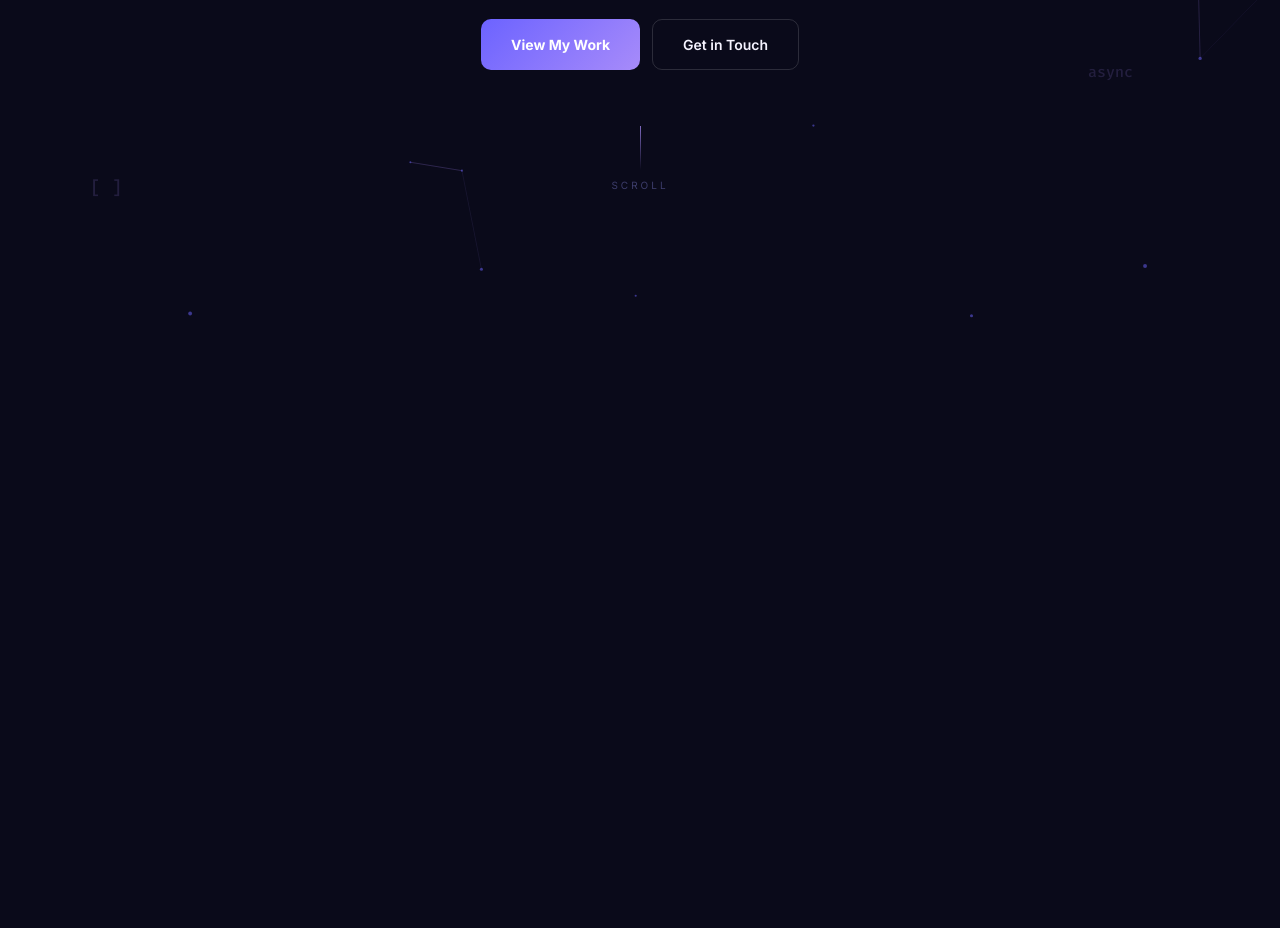
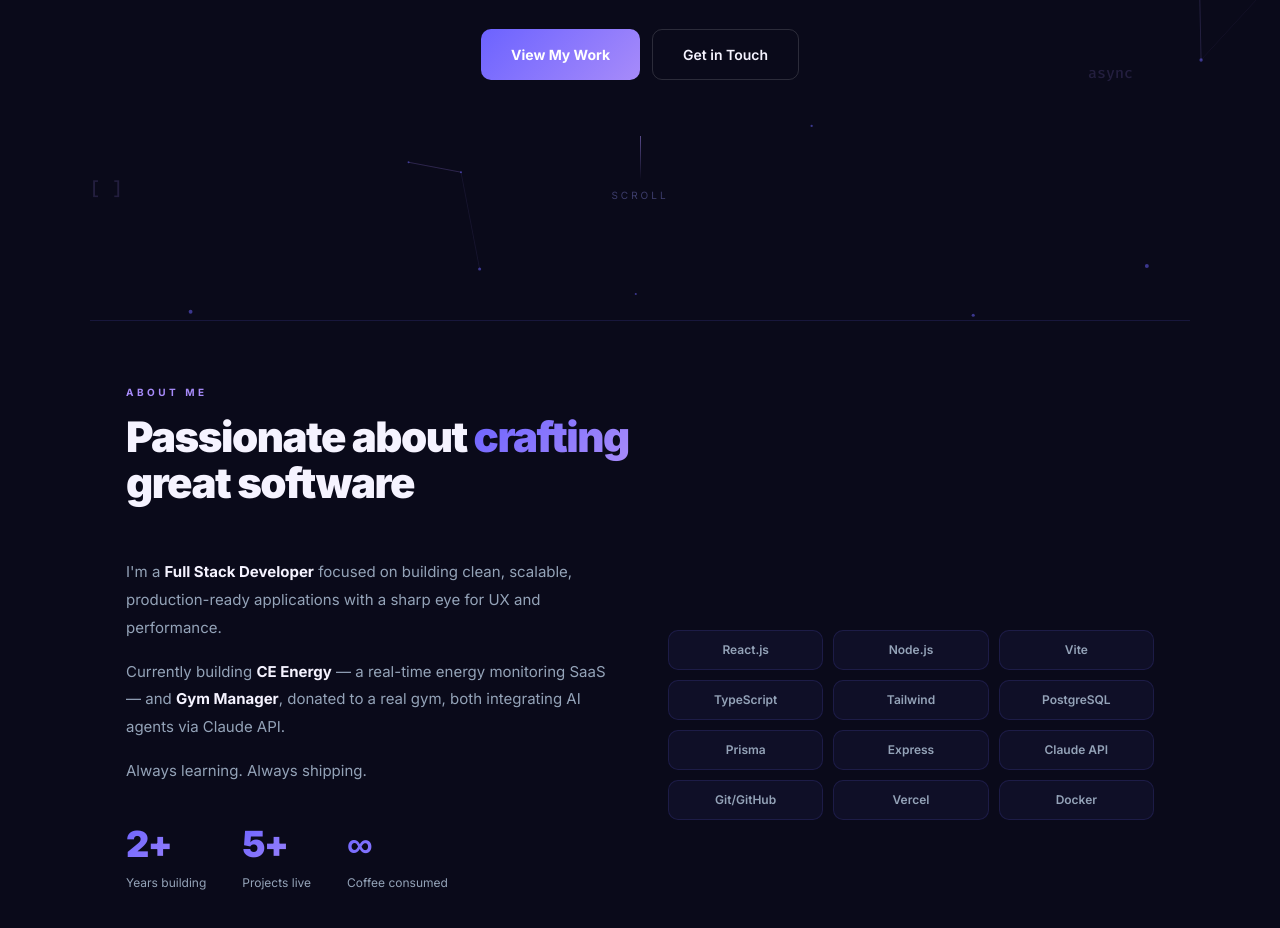
Before and after one commit to J-LopezE/portafolio, a React (Vite) app: page / in a window 1280 px wide. Shown: the part 480-1408 px from the top of the page. Before the commit the page ends 800 px from the top, so only its background shows below. Built offline with nearby package versions, Linux system fonts and the light colour scheme.

Commit message:
feat: about section  bio, stats, tech stack grid and scroll reveal

```diff
--- a/src/App.jsx
+++ b/src/App.jsx
@@ -5,12 +5,15 @@
  * @module App
  */
 
+import { useEffect } from "react";
 import { useThemeContext } from "./store/ThemeContext";
 import Navbar from "./components/layout/Navbar";
 import ParticlesBackground from "./components/layout/ParticlesBackground";
 import AuroraEffect from "./components/layout/AuroraEffect";
 import CodeSymbols from "./components/layout/CodeSymbols";
 import Hero from "./sections/Hero";
+import About from "./sections/About";
+import useReveal from "./hooks/useReveal";
 
 /**
  * Root component — entry point of the UI tree
@@ -18,7 +21,11 @@ import Hero from "./sections/Hero";
  */
 const App = () => {
   const { isDark, toggleTheme } = useThemeContext();
-
+  useReveal();
+  // Scroll to top on mount
+  useEffect(() => {
+    window.scrollTo(0, 0);
+  }, []);
   return (
     <div
       style={{
@@ -31,7 +38,11 @@ const App = () => {
       <AuroraEffect />
       <CodeSymbols />
       <Navbar />
-      <Hero />
+      <main>
+        <Hero />
+        <hr className="sep" />
+        <About />
+      </main>
     </div>
   );
 };
--- /dev/null
+++ b/src/hooks/useReveal.js
@@ -0,0 +1,35 @@
+/**
+ * @fileoverview Scroll reveal hook
+ * @description Uses IntersectionObserver to add 'visible' class
+ * to elements with 'reveal' class when they enter the viewport.
+ * @module hooks/useReveal
+ */
+
+import { useEffect } from "react";
+
+/**
+ * Activates scroll reveal animations on elements with class 'reveal'
+ * @returns {void}
+ */
+const useReveal = () => {
+  useEffect(() => {
+    const observer = new IntersectionObserver(
+      (entries) => {
+        entries.forEach((entry) => {
+          if (entry.isIntersecting) {
+            entry.target.classList.add("visible");
+          }
+        });
+      },
+      { threshold: 0.1 },
+    );
+
+    document.querySelectorAll(".reveal").forEach((el) => {
+      observer.observe(el);
+    });
+
+    return () => observer.disconnect();
+  }, []);
+};
+
+export default useReveal;
--- /dev/null
+++ b/src/sections/About.jsx
@@ -0,0 +1,98 @@
+/**
+ * @fileoverview About section component
+ * @description Presents personal bio, stats and tech stack.
+ * Two-column grid layout — stacks to single column on mobile.
+ * @module sections/About
+ */
+
+import { useThemeContext } from "../store/ThemeContext";
+
+/**
+ * Tech stack chips data
+ * @type {string[]}
+ */
+const TECH_STACK = [
+  "React.js",
+  "Node.js",
+  "Vite",
+  "TypeScript",
+  "Tailwind",
+  "PostgreSQL",
+  "Prisma",
+  "Express",
+  "Claude API",
+  "Git/GitHub",
+  "Vercel",
+  "Docker",
+];
+
+/**
+ * Personal stats data
+ * @type {Array<{number: string, label: string}>}
+ */
+const STATS = [
+  { number: "2+", label: "Years building" },
+  { number: "5+", label: "Projects live" },
+  { number: "∞", label: "Coffee consumed" },
+];
+
+/**
+ * About component
+ * @returns {JSX.Element}
+ */
+const About = () => {
+  const { isDark } = useThemeContext();
+
+  return (
+    <section className="about section-wrap" id="about">
+      {/* Section header */}
+      <div className="section-header reveal">
+        <span className="section-label">About me</span>
+        <h2 className="section-title">
+          Passionate about <span className="gradient-text">crafting</span>
+          <br />
+          great software
+        </h2>
+      </div>
+
+      {/* Two column grid */}
+      <div className="about__grid reveal">
+        {/* Left — Bio + Stats */}
+        <div className="about__bio">
+          <p className="about__text">
+            I'm a <strong>Full Stack Developer</strong> focused on building
+            clean, scalable, production-ready applications with a sharp eye for
+            UX and performance.
+          </p>
+          <p className="about__text">
+            Currently building <strong>CE Energy</strong> — a real-time energy
+            monitoring SaaS — and <strong>Gym Manager</strong>, donated to a
+            real gym, both integrating AI agents via Claude API.
+          </p>
+          <p className="about__text">Always learning. Always shipping.</p>
+
+          {/* Stats */}
+          <div className="about__stats">
+            {STATS.map((stat) => (
+              <div key={stat.label} className="about__stat">
+                <span className="about__stat-number">{stat.number}</span>
+                <span className="about__stat-label">{stat.label}</span>
+              </div>
+            ))}
+          </div>
+        </div>
+
+        {/* Right — Tech Stack */}
+        <div className="about__stack">
+          {TECH_STACK.map((tech) => (
+            <span key={tech} className="tech-chip">
+              {tech}
+            </span>
+          ))}
+        </div>
+      </div>
+    </section>
+  );
+};
+
+export default About;
--- a/src/styles/global.css
+++ b/src/styles/global.css
@@ -159,7 +159,7 @@
   justify-content: center;
   flex-direction: column;
   text-align: center;
-  padding: 100px 24px 60px;
+  padding: 100px 24px 40px;
 }
 
 .hero__badge {
@@ -344,13 +344,29 @@
   opacity: 0;
 }
 .aurora--active {
-  animation: auroraSweep 1s cubic-bezier(0.2, 0, 0.8, 1);
+   background: linear-gradient(
+    25deg,
+    transparent 0%,
+    transparent 48.5%,
+    rgba(200, 180, 255, 0.1) 49.8%,
+    rgba(255, 255, 255, 0.18) 50%,
+    rgba(200, 180, 255, 0.1) 50.2%,
+    transparent 51.5%,
+    transparent 100%
+  );
+  animation: auroraSweep 0.6s cubic-bezier(0.1, 0, 0.5, 1) forwards;
 }
 
 @keyframes auroraSweep {
-  0% {opacity: 0;}
-  25% {opacity: 1;}
-  100% {opacity: 0;}
+  0% {
+    opacity: 0;
+  }
+  25% {
+    opacity: 1;
+  }
+  100% {
+    opacity: 0;
+  }
 }
 
 /* ── Code Symbols ── */
@@ -367,7 +383,7 @@
 
 .code-symbols__item {
   position: absolute;
-  font-family: 'Fira Code', monospace;
+  font-family: "Fira Code", monospace;
   font-weight: 500;
   user-select: none;
   transition: color 0.5s ease;
@@ -385,6 +401,161 @@
 }
 
 @keyframes symbolFloat {
-  0%, 100% { transform: translateY(0px)  rotate(var(--r, 0deg)); }
-  50%       { transform: translateY(-14px) rotate(var(--r, 0deg)); }
+  0%,
+  100% {
+    transform: translateY(0px) rotate(var(--r, 0deg));
+  }
+  50% {
+    transform: translateY(-14px) rotate(var(--r, 0deg));
+  }
 }
+/* ── Shared section styles ── */
+.section-wrap {
+  position: relative;
+  z-index: 10;
+  padding: 64px 36px;
+  max-width: 1100px;
+  margin: 0 auto;
+}
+
+.section-header {
+  margin-bottom: 52px;
+}
+
+.section-label {
+  display: block;
+  font-size: 10px;
+  letter-spacing: 3.5px;
+  text-transform: uppercase;
+  color: var(--violet);
+  font-weight: 700;
+  margin-bottom: 14px;
+}
+
+.section-title {
+  font-size: clamp(26px, 4vw, 42px);
+  font-weight: 900;
+  letter-spacing: -1.5px;
+  line-height: 1.1;
+  color: var(--text);
+}
+
+.gradient-text {
+  background: linear-gradient(135deg, var(--indigo), var(--violet));
+  -webkit-background-clip: text;
+  -webkit-text-fill-color: transparent;
+}
+
+.sep {
+  border: none;
+  border-top: 1px solid var(--border);
+  position: relative;
+  z-index: 10;
+  max-width: 1100px;
+  margin: 0 auto;
+}
+
+/* ── About ── */
+.about__grid {
+  display: grid;
+  grid-template-columns: 1fr 1fr;
+  gap: 56px;
+  align-items: center;
+}
+
+.about__text {
+  color: var(--text2);
+  line-height: 1.85;
+  font-size: 15px;
+  margin-bottom: 16px;
+}
+
+.about__text strong {
+  color: var(--text);
+}
+
+.about__stats {
+  display: flex;
+  gap: 36px;
+  margin-top: 32px;
+}
+
+.about__stat {
+  display: flex;
+  flex-direction: column;
+}
+
+.about__stat-number {
+  font-size: 36px;
+  font-weight: 900;
+  letter-spacing: -1.5px;
+  background: linear-gradient(135deg, var(--indigo), var(--violet));
+  -webkit-background-clip: text;
+  -webkit-text-fill-color: transparent;
+}
+
+.about__stat-label {
+  font-size: 12px;
+  color: var(--text2);
+  margin-top: 3px;
+}
+
+.about__stack {
+  display: grid;
+  grid-template-columns: repeat(3, 1fr);
+  gap: 10px;
+}
+
+.tech-chip {
+  background: rgba(108, 99, 255, 0.06);
+  border: 1px solid var(--border);
+  padding: 10px 12px;
+  border-radius: 10px;
+  font-size: 12px;
+  font-weight: 600;
+  color: var(--text2);
+  text-align: center;
+  transition: all 0.25s ease;
+  cursor: default;
+}
+
+.tech-chip:hover {
+  background: rgba(108, 99, 255, 0.16);
+  color: var(--text);
+  border-color: rgba(108, 99, 255, 0.45);
+  transform: translateY(-3px);
+}
+
+/* ── Reveal animation ── */
+.reveal {
+  opacity: 0;
+  transform: translateY(32px);
+  transition:
+    opacity 0.75s ease,
+    transform 0.75s ease;
+}
+
+.reveal.visible {
+  opacity: 1;
+  transform: translateY(0);
+}
+
+/* ── Responsive — About ── */
+@media (max-width: 768px) {
+  .section-wrap {
+    padding: 64px 20px;
+  }
+
+  .about__grid {
+    grid-template-columns: 1fr;
+    gap: 36px;
+  }
+
+  .about__stats {
+    gap: 24px;
+  }
+
+  .about__stack {
+    grid-template-columns: repeat(2, 1fr);
+  }
+}
```
